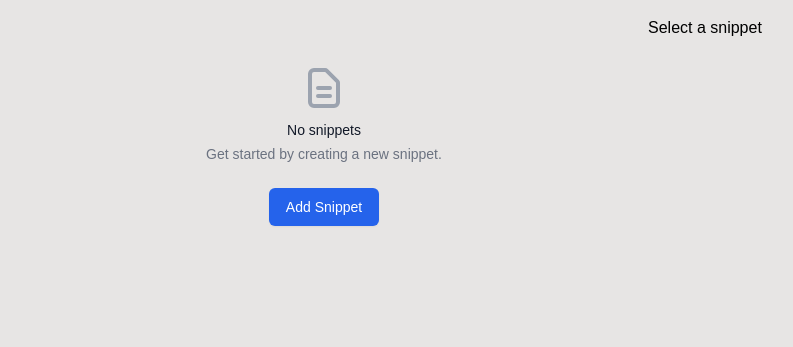
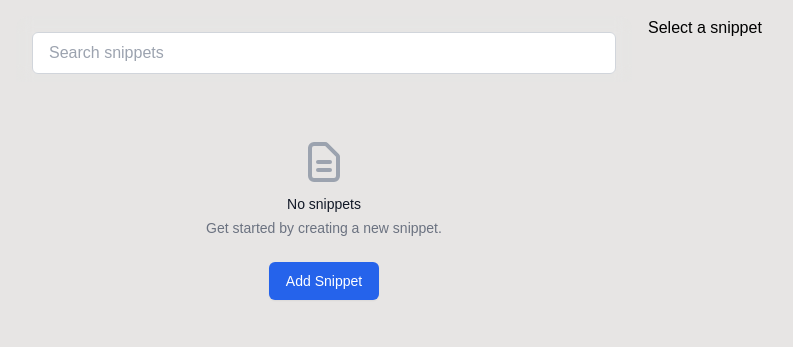
Before and after one commit to xtream1101/devscript, a FastAPI app: template app/templates/dashboard/index.html in a window 1280 px wide. Shown: the part 80-427 px from the top of the page, without its empty margins (0-793 px from the left). Run offline with FastAPI, Linux system fonts and the light colour scheme; the template is opened without the code that fills it, so the values that code supplies are empty; parts of the project's set-up code (start-up, migrations or seed data) failed here and were passed over; some libraries are stand-ins or nearby versions.

Commit message:
Add search

```diff
--- a/app/static/css/app.css
+++ b/app/static/css/app.css
@@ -799,6 +799,10 @@ html {
   grid-template-columns: repeat(2, minmax(0, 1fr));
 }
 
+.grid-cols-1 {
+  grid-template-columns: repeat(1, minmax(0, 1fr));
+}
+
 .flex-row {
   flex-direction: row;
 }
@@ -1163,6 +1167,14 @@ html {
   background-color: rgb(250 204 21 / var(--tw-bg-opacity, 1));
 }
 
+.bg-white\/20 {
+  background-color: rgb(255 255 255 / 0.2);
+}
+
+.bg-stone-100\/20 {
+  background-color: rgb(245 245 244 / 0.2);
+}
+
 .p-2 {
   padding: 0.5rem;
 }
--- a/app/templates/dashboard/index.html
+++ b/app/templates/dashboard/index.html
@@ -7,10 +7,20 @@
     <div class="w-full grid grid-cols-2 overflow-auto gap-4">
         <!--  List of snippets -->
         <div class="space-y-2 overflow-auto rounded-xl">
+            <div class="sticky top-0 z-10 backdrop-blur bg-stone-200/20 pt-4 px-4 p-2">
+                <form action="/dashboard" method="GET" class="flex flex-col gap-4">
+                    <div>
+                        <input type="text" name="q" placeholder="Search snippets" class="w-full rounded-md border border-gray-300 px-4 py-2 focus:outline-none focus:ring-2 focus:ring-blue-500 focus:border-blue-500" value="{{search_context.q}}" />
+                    </div>
+                </form>
+            </div>
+            <div>
                 {% if snippets %}
+                    <div class="grid grid-cols-1 gap-2">
                         {% for snippet in snippets %}
                             {% include "_partials/snippet_card.html" %}
                         {% endfor %}
+                    </div>
                 {% else %}
                     <div class="text-center py-12">
                         <svg class="mx-auto h-12 w-12 text-gray-400" fill="none" stroke="currentColor" viewBox="0 0 24 24">
@@ -27,6 +37,8 @@
                 {% endif %}
             </div>
 
+        </div>
+
         <!-- Selected Snippet -->
         <div class="overflow-auto">
             {% if selected_snippet %}
```
Lines whose indentation alone changed are shown as unchanged.
